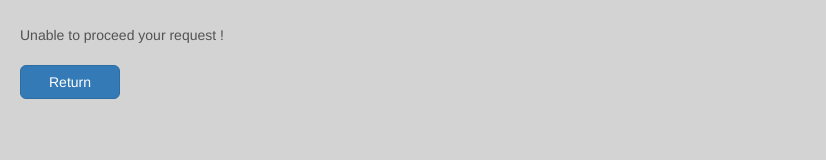
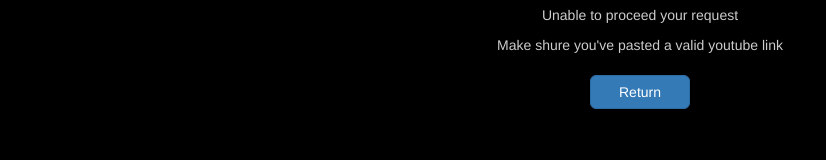
Before and after one commit to ialexandrovivanov/VideoDownloadAPI, a website: page unable.html in a window 1280 px wide. Shown: the whole page, without its empty margins (0-826 px from the left). Drawn offline with nearby package versions, Linux system fonts and the light colour scheme.

Commit message:
all items centered and black background

```diff
--- a/unable.html
+++ b/unable.html
@@ -7,24 +7,35 @@
     <link rel="stylesheet" href="https://maxcdn.bootstrapcdn.com/bootstrap/3.4.1/css/bootstrap.min.css">
     <title>Unable to proceed</title>
     <style>
-      body { background-color: lightgrey; }
+      body { background-color: black; }
       #txt {
         opacity: 0.8;
-        margin-top: 25px;
-        margin-left: 20px;
-        margin-bottom: 20px;
+        color: white;
       }
       #btn {
         width: 100px;
-        margin-left: 20px;
         border-radius: 6px;
+        margin-top: 10px;
+      }
+      .center {
+       display: flex;
+       justify-content: center;
+       align-items: center;
+        flex-direction: row;
       }
     </style>
   </head>
 
   <body>
-    <p id="txt">Unable to proceed your request !</p>
-    <button id = "btn" type="submit" class="btn btn-primary">Return</button>
+    <div class="center" style="margin-top: 5px;">
+      <p id="txt">Unable to proceed your request</p>
+    </div>
+    <div class="center">
+      <p id="txt">Make shure you've pasted a valid youtube link</p>
+    </div>
+    <div class="center">
+      <button id = "btn" type="submit" class="btn btn-primary">Return</button>
+    </div>
   </body>
   <script>
     const btn = document.getElementById("btn");
```
Also changed, not shown: captcha.html (+16 -7 lines), index.html (+20 -20 lines), video.html (+15 -4 lines).
